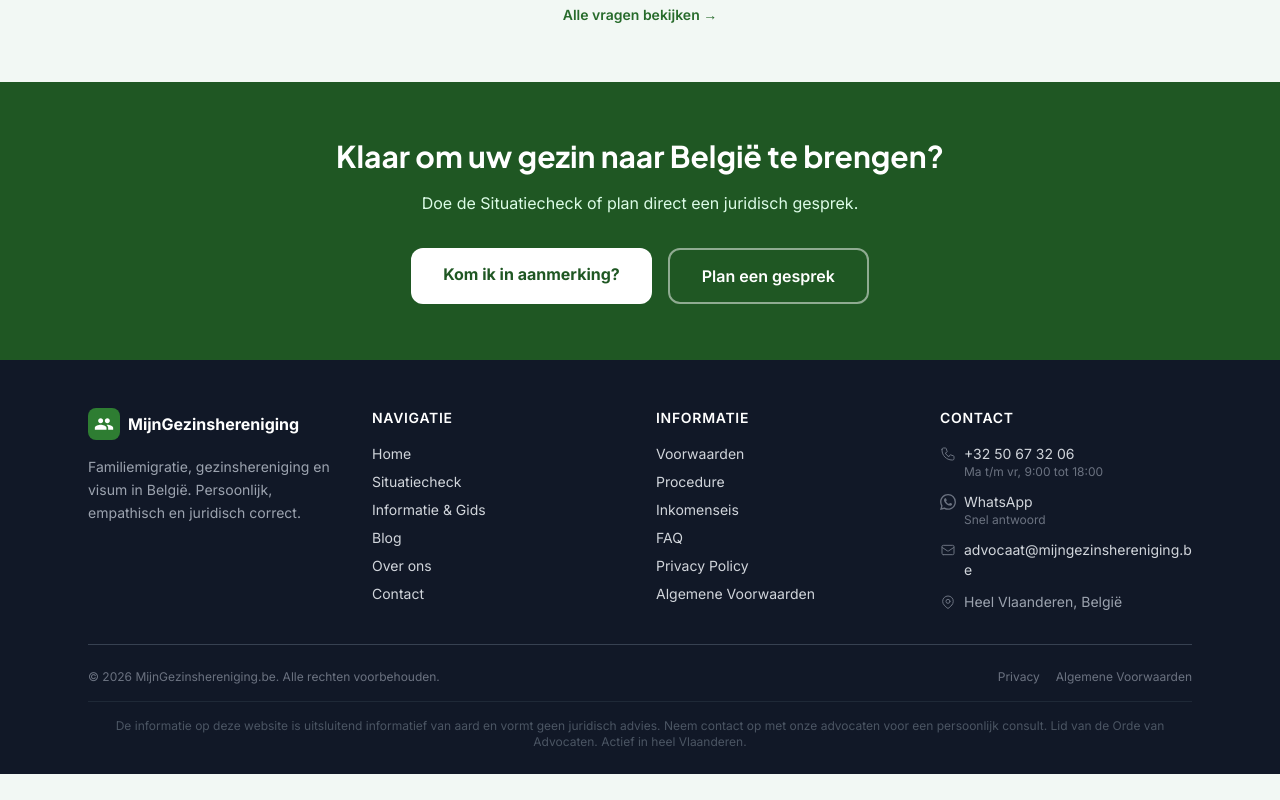
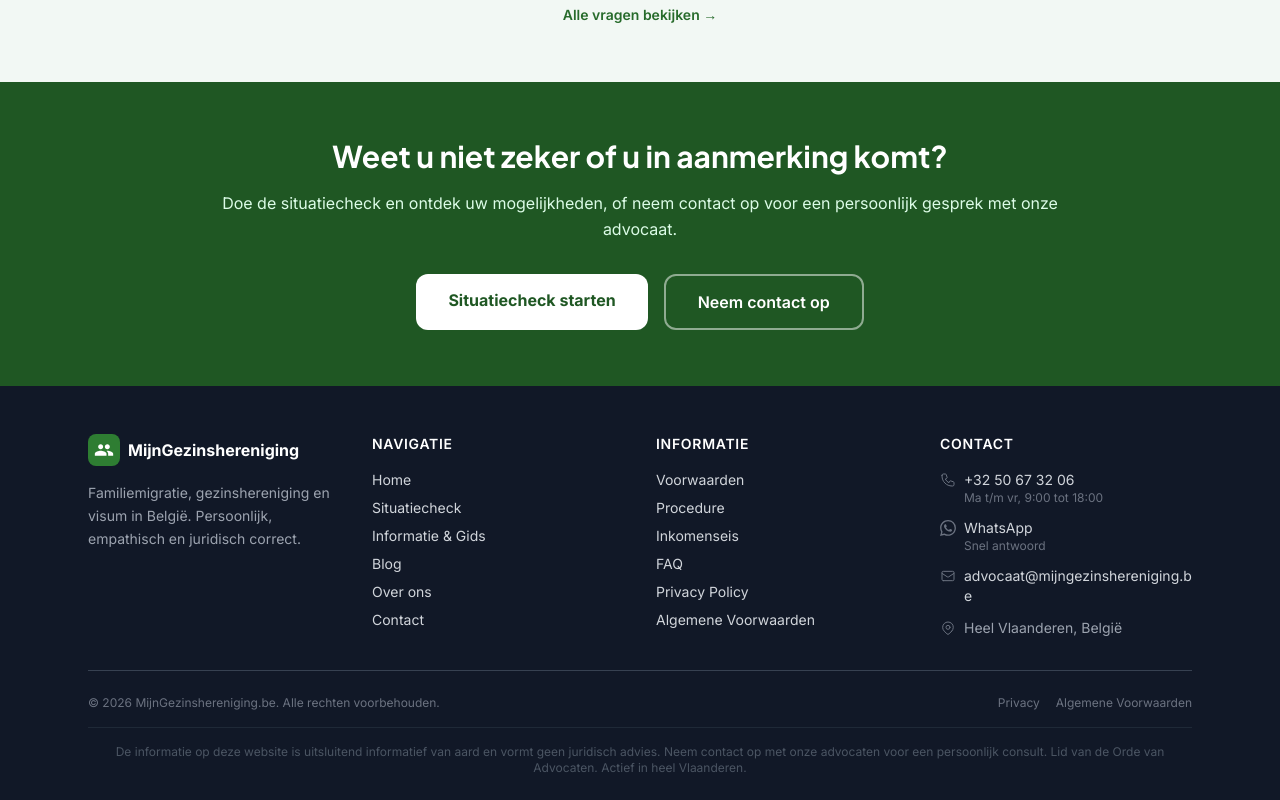
Before and after one commit to conscencia/mijngezinshereniging, a React (Vite) app: page / in a window 1280 px wide. Shown: the part 2717-3517 px from the top of the page. Before the commit the page ends 3491 px from the top, so only its background shows below. Built offline with nearby package versions, Linux system fonts and the light colour scheme.

Commit message:
CTA sectie homepage herschreven

```diff
--- a/src/pages/Home.jsx
+++ b/src/pages/Home.jsx
@@ -266,17 +266,17 @@ export default function Home() {
       <section className="py-14 bg-primary-700">
         <div className="max-w-4xl mx-auto px-4 sm:px-6 text-center">
           <h2 className="text-2xl sm:text-3xl font-bold text-white mb-4">
-            Klaar om uw gezin naar België te brengen?
+            Weet u niet zeker of u in aanmerking komt?
           </h2>
           <p className="text-green-100 text-base mb-8 leading-relaxed">
-            Doe de Situatiecheck of plan direct een juridisch gesprek.
+            Doe de situatiecheck en ontdek uw mogelijkheden, of neem contact op voor een persoonlijk gesprek met onze advocaat.
           </p>
           <div className="flex flex-col sm:flex-row gap-4 justify-center">
             <Link to="/tool" className="bg-white text-primary-700 hover:bg-gray-50 font-bold px-8 py-3.5 rounded-xl transition-colors">
-              Kom ik in aanmerking?
+              Situatiecheck starten
             </Link>
             <Link to="/contact" className="border-2 border-white/50 hover:border-white text-white font-semibold px-8 py-3.5 rounded-xl transition-colors">
-              Plan een gesprek
+              Neem contact op
             </Link>
           </div>
         </div>
```
